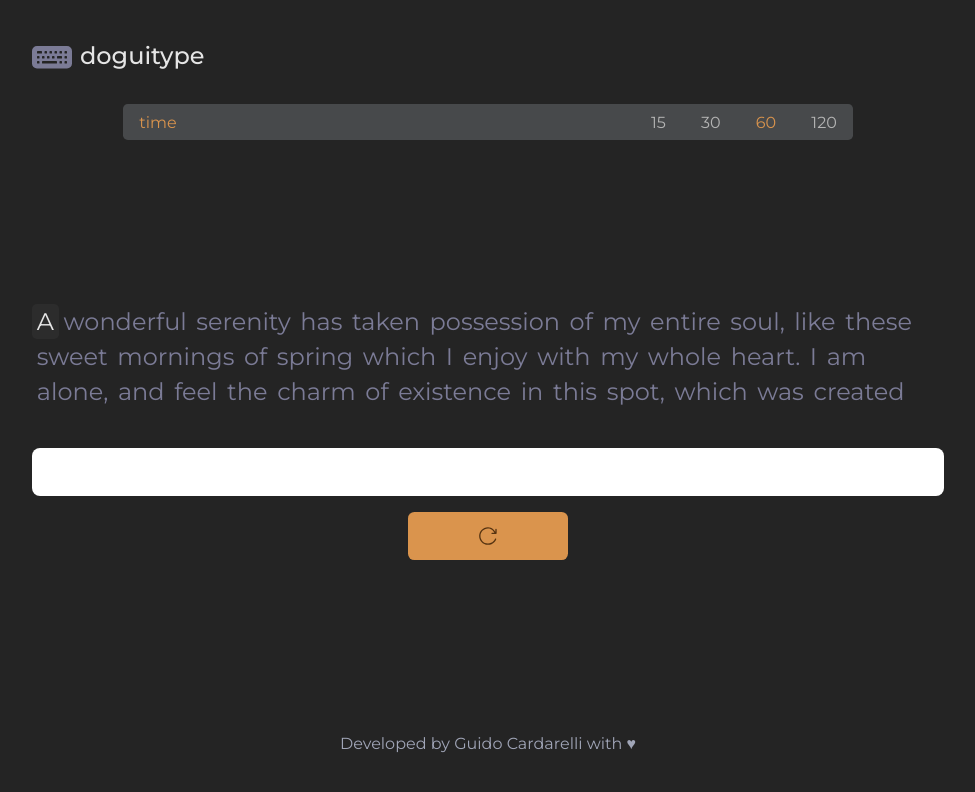
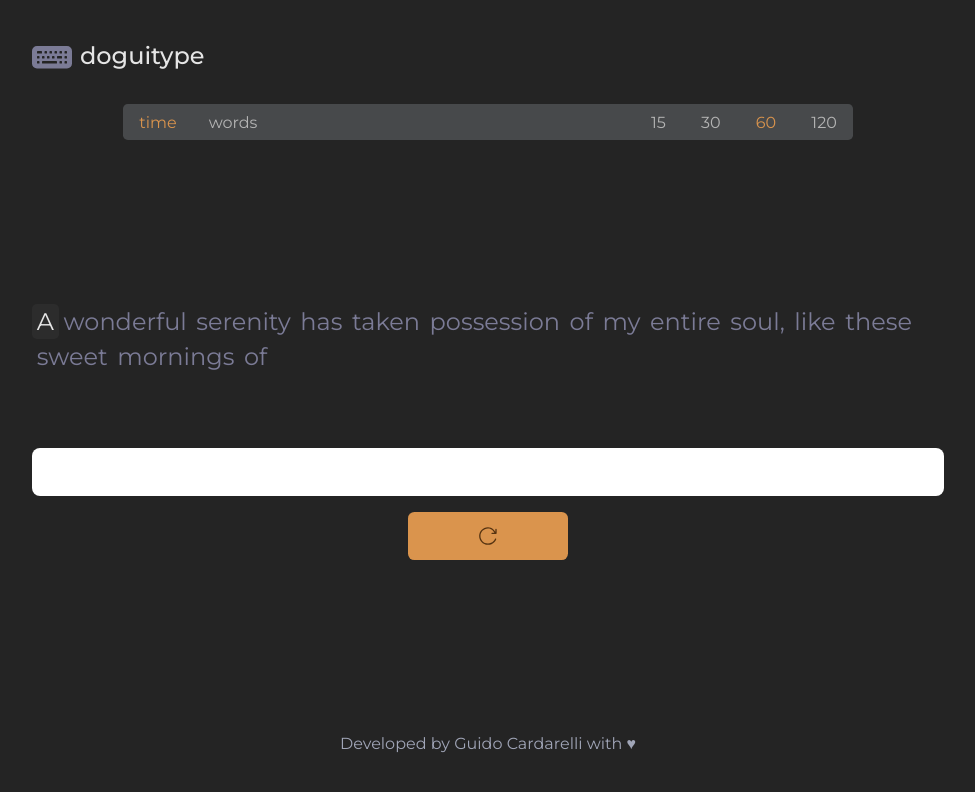
Before and after one commit to GuidoCarda/doguitype, a React (Vite) app: page / in a window 1280 px wide. Shown: the top 792 px of the page, without its empty margins (152-1127 px from the left). Built offline with nearby package versions, Linux system fonts and the light colour scheme.

Commit message:
word qty mode sort off

```diff
--- a/src/App.jsx
+++ b/src/App.jsx
@@ -11,6 +11,11 @@ import ModeSelector from "./components/ModeSelector";
 const timeBounds = { cuarter: 15, half: 30, minute: 60 };
 
 function App() {
+  const [currentMode, setCurrentMode] = useState({
+    type: "words",
+    bound: 15,
+  });
+
   const [input, setInput] = useState("");
   const [words, setWords] = useState(new Map());
   const [currentWordIndex, setCurrentWordIndex] = useState(0);
@@ -26,6 +31,34 @@ function App() {
   const inputRef = useRef(null);
   const currWordRef = useRef(null);
   const fetchRun = useRef(false);
+
+  const fetchWords = async () => {
+    const res = await fetch(
+      "https://random-word-api.herokuapp.com/word?number=100"
+    );
+    const data = await res.json();
+    return data;
+  };
+
+  useEffect(() => {
+    if (fetchRun.current) return;
+
+    setTimeout(() => {
+      setIsLoading(false);
+
+      return setWords(parseData(getWords(15)));
+    }, 1000);
+
+    // fetchWords().then((data) => {
+    //   setWords(parseData(data));
+    //   setIsLoading(false);
+    // });
+
+    return () => {
+      // clearTimeout(id);
+      fetchRun.current = true;
+    };
+  }, []);
 
   // Countdown timer
   useEffect(() => {
@@ -59,8 +92,6 @@ function App() {
       console.log(currWordRef?.current.offsetTop);
       const currWordIdx = currWordRef?.current.id;
 
-      console.log("move showed words");
-
       const wordsCopy = new Map(words);
 
       wordsCopy.forEach((value, idx) => {
@@ -68,44 +99,31 @@ function App() {
           wordsCopy.delete(idx);
         }
       });
-
       setWords(wordsCopy);
     }
   }, [currWordRef.current]);
 
-  const fetchWords = async () => {
-    const res = await fetch(
-      "https://random-word-api.herokuapp.com/word?number=100"
+  const getWords = (wordsQty) => {
+    // if (currentMode === 0) {
+    //   return setWords(
+    //     parseData(
+    //       dummyData[
+    //         Math.floor(Math.random() * (0 + (dummyData.length - 1) + 1) + 0)
+    //       ].split(" ")
+    //     )
+    //   );
+    // }
+
+    setWords(
+      parseData(
+        dummyData[
+          Math.floor(Math.random() * (0 + (dummyData.length - 1) + 1) + 0)
+        ]
+          .split(" ")
+          .slice(0, wordsQty)
+      )
     );
-    const data = await res.json();
-    return data;
   };
-
-  useEffect(() => {
-    if (fetchRun.current) return;
-
-    setTimeout(() => {
-      setIsLoading(false);
-
-      return setWords(
-        parseData(
-          dummyData[
-            Math.floor(Math.random() * (0 + (dummyData.length - 1) + 1) + 0)
-          ].split(" ")
-        )
-      );
-    }, 1000);
-
-    // fetchWords().then((data) => {
-    //   setWords(parseData(data));
-    //   setIsLoading(false);
-    // });
-
-    return () => {
-      // clearTimeout(id);
-      fetchRun.current = true;
-    };
-  }, []);
 
   const parseData = (data) => {
     const map = new Map();
@@ -114,7 +132,9 @@ function App() {
   };
 
   const setInputFocus = () =>
-    timer.state !== "finished" && inputRef.current.focus();
+    timer.state !== "finished" &&
+    currentWordIndex === currentMode.bound &&
+    inputRef.current.focus();
 
   const handleInput = (e) => {
     const inputValue = e.target.value.trim();
@@ -124,9 +144,16 @@ function App() {
   const handleOnKeyUp = (e) => {
     const pressedKeyCode = e.keyCode;
 
+    if (currentMode.type === "words") {
+    }
+
     if (pressedKeyCode === 9) return;
 
-    if (currentWordIndex === 0 && timer.state === "paused") {
+    if (
+      currentWordIndex === 0 &&
+      timer.state === "paused" &&
+      currentMode.type === "time"
+    ) {
       setTimer({ ...timer, time: Number(timer.timeBound), state: "playing" });
     }
 
@@ -162,13 +189,7 @@ function App() {
     setTimeout(() => {
       setIsLoading(false);
 
-      return setWords(
-        parseData(
-          dummyData[
-            Math.floor(Math.random() * (0 + (dummyData.length - 1) + 1) + 0)
-          ].split(" ")
-        )
-      );
+      return setWords(parseData(getWords(15)));
     }, 1000);
   };
 
@@ -191,7 +212,7 @@ function App() {
           )}
 
           <div className="timer-container">
-            {timer.state === "playing" && (
+            {currentMode.type !== "words" && timer.state === "playing" && (
               <span className="timer">{timer.time}</span>
             )}
           </div>
@@ -277,6 +298,15 @@ function App() {
         />
       )}
 
+      {currentMode.type === "words" &&
+        currentWordIndex === currentMode.bound && (
+          <Result
+            charCount={charCount}
+            handleRestart={handleRestart}
+            time={timer.timeBound}
+          />
+        )}
+
       <Footer />
     </div>
   );
--- a/src/components/ModeSelector.jsx
+++ b/src/components/ModeSelector.jsx
@@ -5,10 +5,10 @@ const modes = [
     type: "time",
     bounds: [15, 30, 60, 120],
   },
-  // {
-  //   type: "words",
-  //   bounds: [10, 25, 50, 100],
-  // },
+  {
+    type: "words",
+    bounds: [10, 25, 50, 100],
+  },
 ];
 
 const ModeSelector = ({ handleModeSelection, timer }) => {
@@ -20,6 +20,7 @@ const ModeSelector = ({ handleModeSelection, timer }) => {
         return (
           <button
             key={mode.type}
+            onClick={() => setSelectedMode(idx)}
             className={`${selectedMode === idx ? "selected" : ""} `}
           >
             {mode.type}
```
